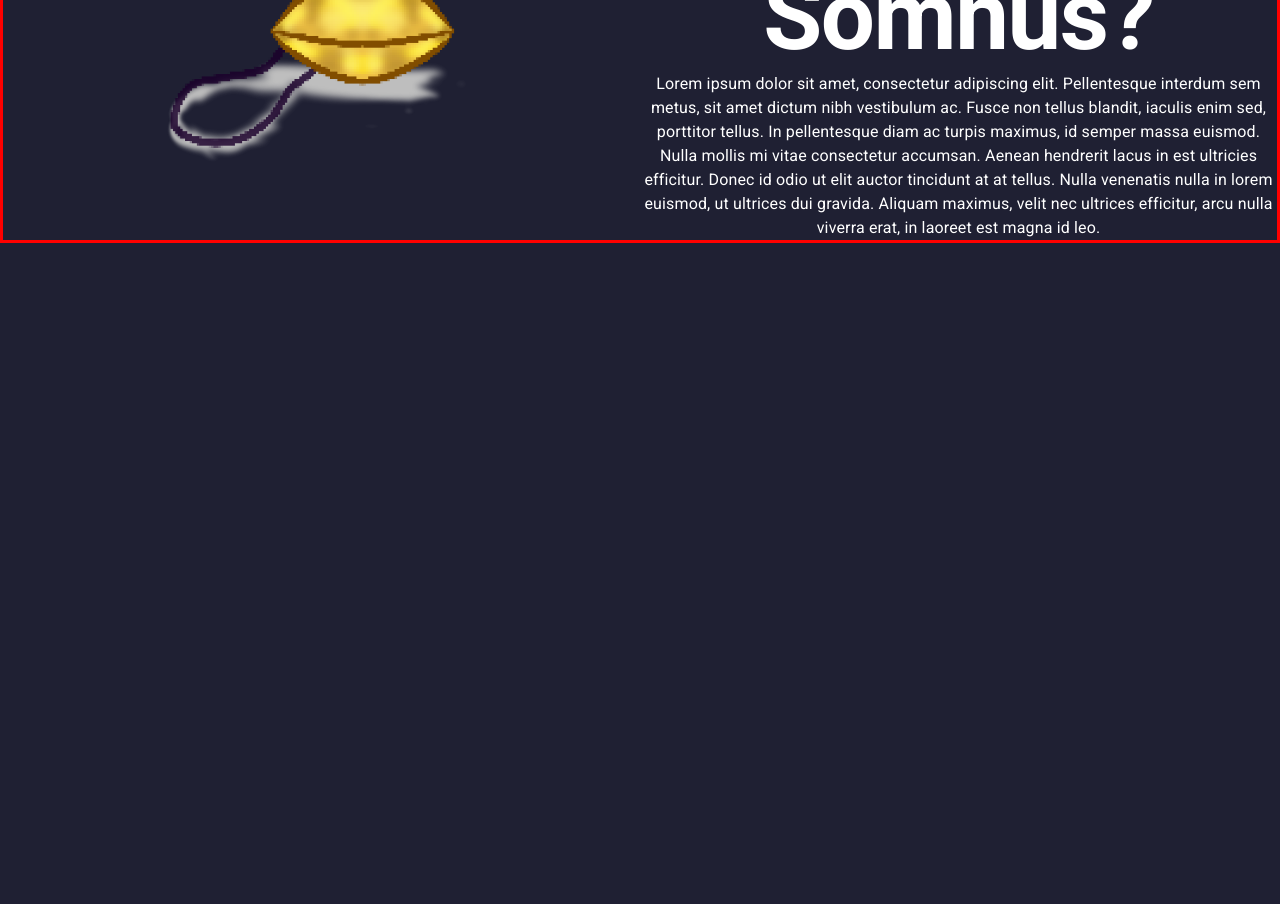
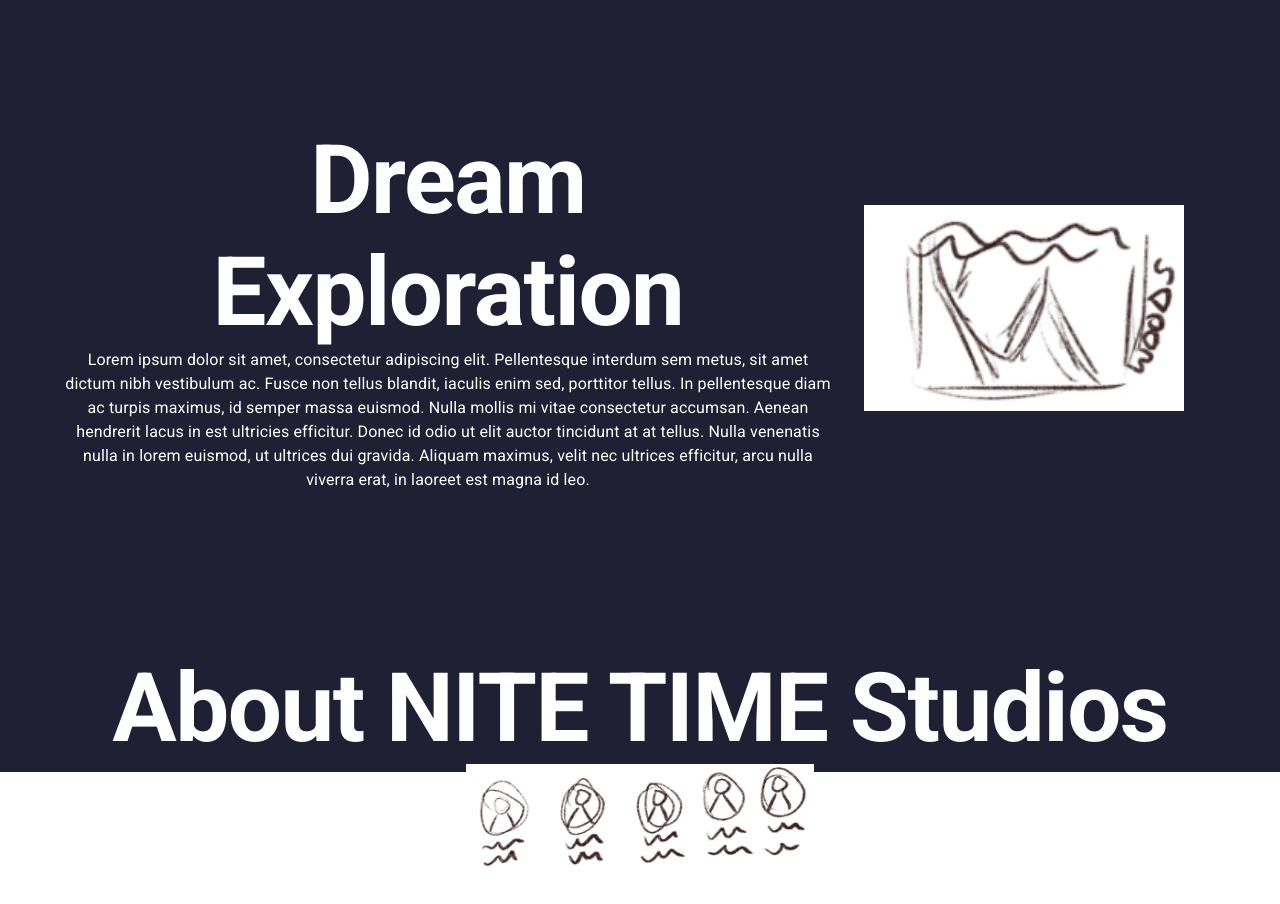
Before and after one commit to ashaid/Somnus, a React (Create React App) app: page /#/ in a window 1280 px wide. Shown: the part 1700-2604 px from the top of the page. After the commit the page ends 2576 px from the top, so only its background shows below. Built offline with nearby package versions, Linux system fonts and the light colour scheme.

Commit message:
more formatting and parallax messing around with

```diff
--- a/src/App.tsx
+++ b/src/App.tsx
@@ -28,7 +28,6 @@
         <ThemeProvider theme={darkTheme}>
           <Routes>
             <Route path="/" element={<Home />}></Route>
-            {/* // <Route index element={<Home />}></Route> */}
           </Routes>
         </ThemeProvider>
       </ParallaxProvider>
--- a/src/components/banner.tsx
+++ b/src/components/banner.tsx
@@ -22,7 +22,7 @@
               image: require("../media/banner/skyy.png"),
               speed: -50,
               translateY: [0, 60],
-              opacity: [1, 0.1],
+              opacity: [1, 0.01],
               // expanded: false,
               // shouldAlwaysCompleteAnimation: true,
               scale: [1, 1, "easeOutCubic"],
--- a/src/components/display.tsx
+++ b/src/components/display.tsx
@@ -8,20 +8,6 @@
 
 export default class Display extends React.Component<IDisplayProps> {
   public render() {
-    return (
-      // <Box
-      //   flex={1}
-      //   sx={{
-      //     display: "flex",
-      //     alignItems: "stretch",
-      //     position: "absolute",
-      //     height: "100vh",
-      //     width: "100%",
-      //     backgroundSize: "cover",
-      //   }}
-      // >
-      <Info></Info>
-      // </Box>
-    );
+    return <Info></Info>;
   }
 }
--- a/src/components/info.tsx
+++ b/src/components/info.tsx
@@ -3,6 +3,8 @@
 import { Box } from "@mui/system/";
 import Typography from "@mui/material/Typography";
 import { useParallax } from "react-scroll-parallax";
+import Screenshot from "../media/images/screenshot.png";
+import Screenshot2 from "../media/images/screenshot2.png";
 
 const openEye = require("../media/chars/open.png");
 const closingEye = require("../media/chars/closing.png");
@@ -20,7 +22,8 @@
   const { ref } = useParallax<HTMLDivElement>({
     speed: 20,
     onProgressChange: (progress) => setProgress(progress),
-    easing: "easeInOutBack",
+    easing: "easeOutQuint",
+    opacity: [0.01, 1],
   });
 
   useEffect(() => {
@@ -38,22 +41,14 @@
 
   return (
     <Box
-      flex={1}
       sx={{
-        display: "flex",
-        alignItems: "center",
-        justifyContent: "center",
+        margin: "5%",
         height: "100vh",
-        width: "100%",
       }}
       ref={ref}
     >
-      <Box
-        className="row dev-border"
-        flex={1}
-        sx={{ flexDirection: "row-reverse" }}
-      >
-        <Box className="column">
+      <Box className="row " sx={{ flexDirection: "row-reverse" }}>
+        <Box className="column" sx={{ flex: 2 }}>
           <Typography
             variant="h1"
             fontWeight="bold"
@@ -93,6 +88,62 @@
           />
         </Box>
       </Box>
+      <Box className="row 2 " sx={{ height: "20%" }} />
+      <Box className="row 3">
+        <Box className="column" sx={{ flex: 2 }}>
+          <Typography
+            variant="h1"
+            fontWeight="bold"
+            fontFamily="roboto"
+            component="div"
+            color="white"
+          >
+            Dream Exploration
+            <Typography
+              variant="body1"
+              fontFamily="roboto"
+              component="div"
+              color="white"
+            >
+              Lorem ipsum dolor sit amet, consectetur adipiscing elit.
+              Pellentesque interdum sem metus, sit amet dictum nibh vestibulum
+              ac. Fusce non tellus blandit, iaculis enim sed, porttitor tellus.
+              In pellentesque diam ac turpis maximus, id semper massa euismod.
+              Nulla mollis mi vitae consectetur accumsan. Aenean hendrerit lacus
+              in est ultricies efficitur. Donec id odio ut elit auctor tincidunt
+              at at tellus. Nulla venenatis nulla in lorem euismod, ut ultrices
+              dui gravida. Aliquam maximus, velit nec ultrices efficitur, arcu
+              nulla viverra erat, in laoreet est magna id leo.
+            </Typography>
+          </Typography>
+        </Box>
+        <Box className="column center">
+          <Box
+            component="img"
+            sx={{
+              width: "40vh",
+              position: "absolute",
+            }}
+            src={Screenshot}
+            // key={imageSrc}
+          />
+        </Box>
+      </Box>
+      <Box className="row 4" sx={{ height: "20%" }} />
+      <Box className="row 5">
+        <Box className="column center">
+          <Typography
+            variant="h1"
+            fontWeight="bold"
+            fontFamily="roboto"
+            component="div"
+            color="white"
+          >
+            About NITE TIME Studios
+          </Typography>
+          <Box component="img" className="center " src={Screenshot2} />
+        </Box>
+      </Box>
     </Box>
   );
 }
--- a/src/pages/index.tsx
+++ b/src/pages/index.tsx
@@ -35,8 +35,8 @@
         <Box
           sx={{
             display: "flex",
-            height: "50vh",
-            width: "100%",
+            // height: "20vh",
+            // width: "100%",
           }}
         ></Box>
       </Box>
```
Also changed, not shown: src/media/images/screenshot.png (added), src/media/images/screenshot2.png (added).
